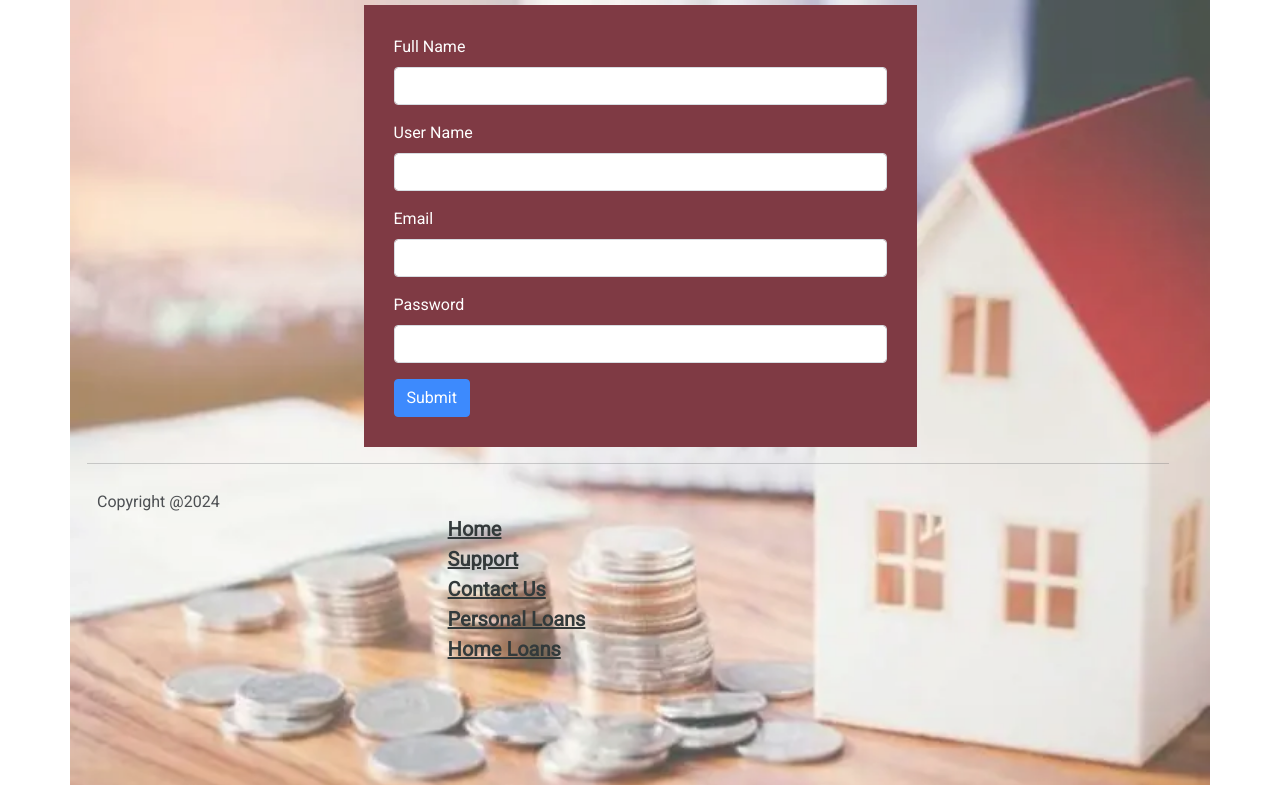
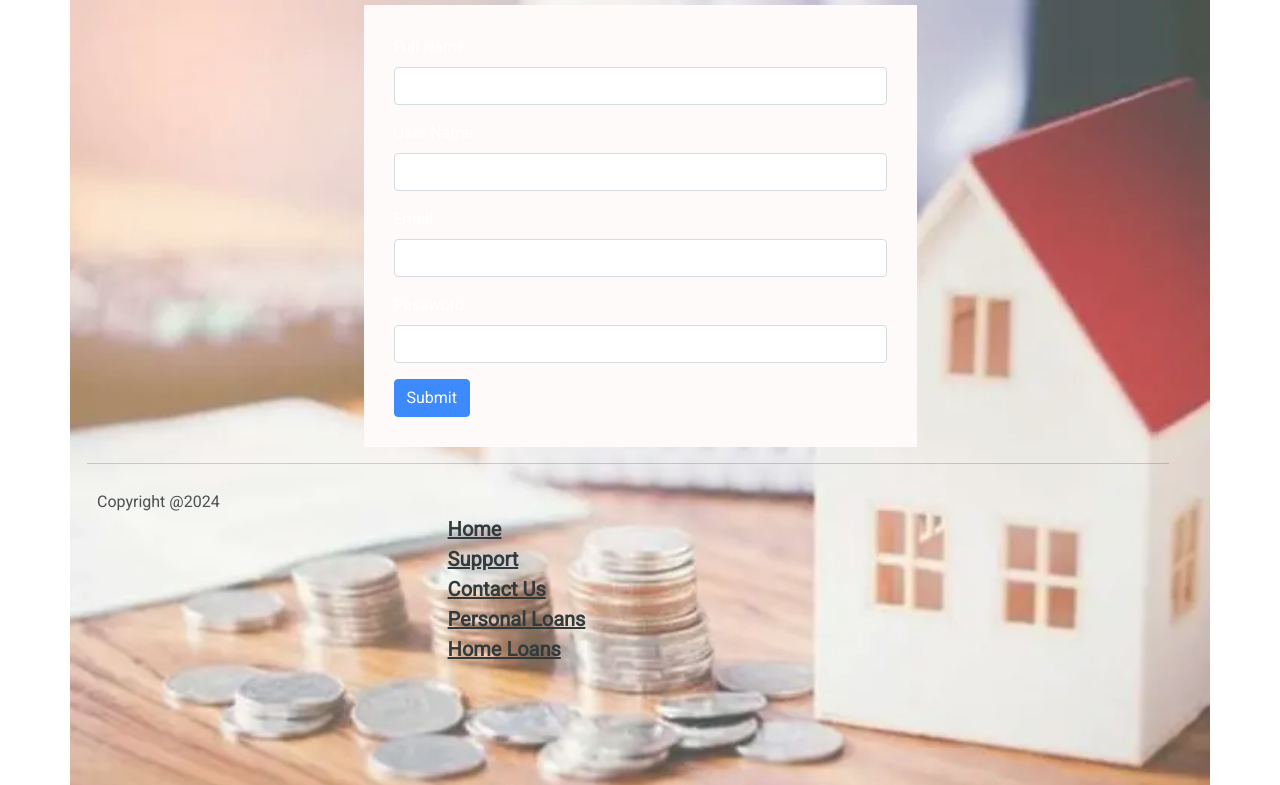
Before and after one commit to tahyd/loans_python_flask_app, a Flask app: page /signup in a window 1280 px wide. Shown: the part 75-860 px from the top of the page. Run offline with Flask 3, Linux system fonts and the light colour scheme.

Commit message:
login bc modified

```diff
--- a/static/css/style.css
+++ b/static/css/style.css
@@ -71,7 +71,7 @@ footer{
 .login-form{
     width: 50%;
     margin: auto;
-    background-color: rgb(96, 9, 22);
+    background-color: snow;
     padding: 30px;
 
 }
```
